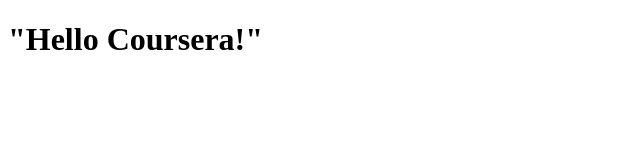
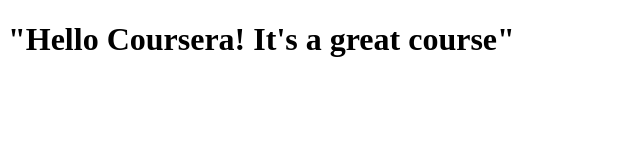
Before and after one commit to Wendy54/coursera-test, a plain HTML site: page site/index.html in a window 1280 px wide. Shown: the whole page, without its empty margins (0-640 px from the left). Drawn offline with Linux system fonts and the light colour scheme.

Commit message:
Small addition to our page

```diff
--- a/site/index.html
+++ b/site/index.html
@@ -4,6 +4,6 @@
 	<title>Hello Coursera!</title>
 </head>
 <body>
-<h1>"Hello Coursera!" </h1>
+<h1>"Hello Coursera! It's a great course" </h1>
 </body>
 </html>
```
